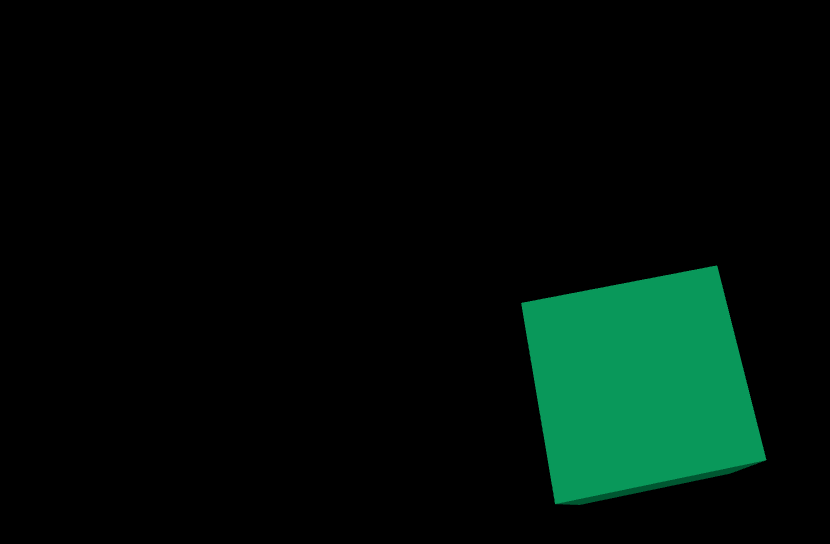
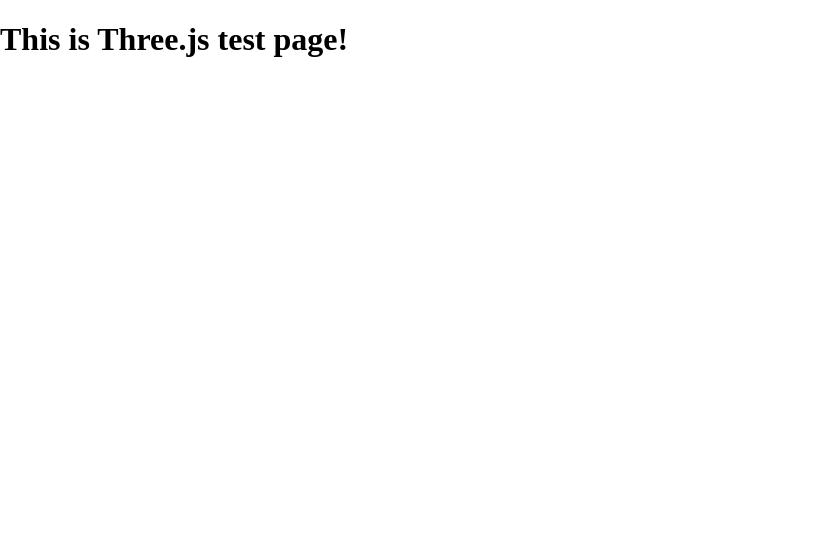
Before and after one commit to tryeverything36/threejstutorial, a website built with Vite: page index.html in a window 1280 px wide. Shown: the whole page, without its empty margins (0-830 px from the left). Built offline with nearby package versions, Linux system fonts and the light colour scheme.

Commit message:
Convert html three.js into NPM vite project

```diff
--- a/index.html
+++ b/index.html
@@ -1,27 +1,14 @@
 <!DOCTYPE html>
 <html lang="en">
   <head>
-    <meta charset="UTF-8" />
-    <title>Hello Three.js</title>
-
-    <!-- Import map -->
-    <script type="importmap">
-    {
-      "imports": {
-        "three": "https://cdn.jsdelivr.net/npm/three@0.182.0/build/three.module.js"
-      }
-    }
-    </script>
-
+    <meta charset="utf-8">
+    <title>My first three.js app</title>
     <style>
-      body {
-        margin: 0;
-        overflow: hidden;
-      }
+      body { margin: 0; }
     </style>
   </head>
-
   <body>
-    <script type="module" src="./main.js"></script>
+    <script type="module" src="/main.js"></script>
+    <h1>This is Three.js test page!</h1>
   </body>
 </html>
--- a/main.js
+++ b/main.js
@@ -1,46 +1 @@
-import * as THREE from 'three';
-
-// Scene
-const scene = new THREE.Scene();
-
-// Camera
-const camera = new THREE.PerspectiveCamera(
-  75,
-  window.innerWidth / window.innerHeight,
-  0.1,
-  100
-);
-camera.position.z = 3;
-
-// Renderer
-const renderer = new THREE.WebGLRenderer({ antialias: true });
-renderer.setSize(window.innerWidth, window.innerHeight);
-document.body.appendChild(renderer.domElement);
-
-// Cube
-const geometry = new THREE.BoxGeometry();
-const material = new THREE.MeshStandardMaterial({ color: 0x00ff99 });
-const cube = new THREE.Mesh(geometry, material);
-scene.add(cube);
-
-
-// Lights
-const mainLight = new THREE.DirectionalLight(0xffffff, 1);
-mainLight.position.set(5, 5, 5);
-scene.add(mainLight);
-
-const fillLight = new THREE.AmbientLight(0xffffff, 0.3);
-scene.add(fillLight);
-
-
-// Animate loop
-function animate() {
-  requestAnimationFrame(animate);
-
-  cube.rotation.x += 0.01;
-  cube.rotation.y += 0.01;
-
-  renderer.render(scene, camera);
-}
-
-animate();
+// import * as THREE from 'three'
```
Also changed, not shown: package.json (added, +14 -0 lines), 1 other file.
